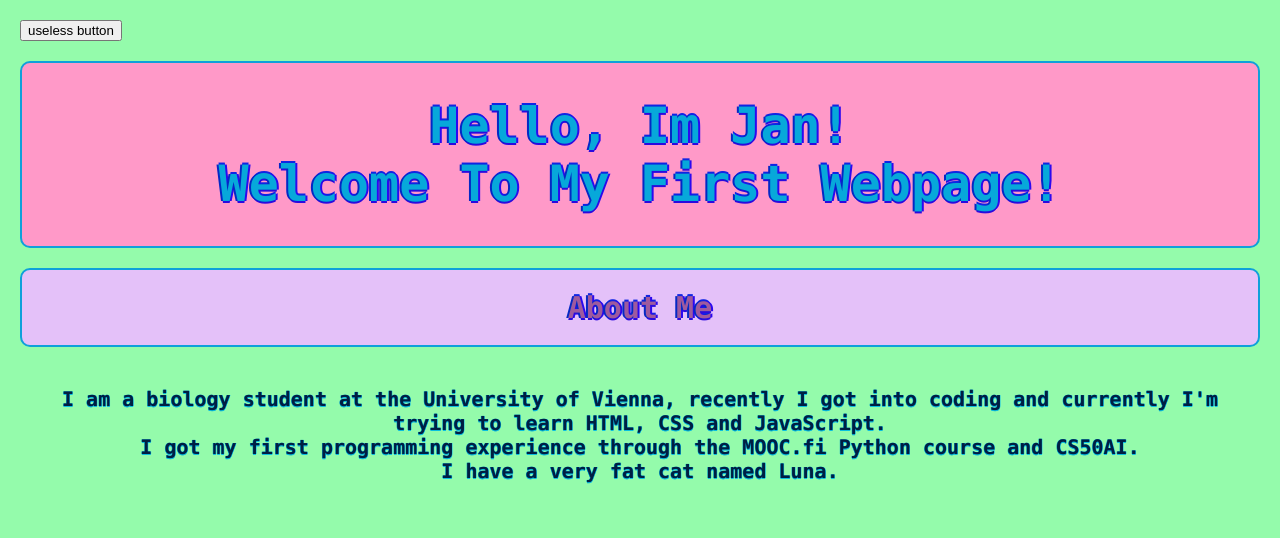
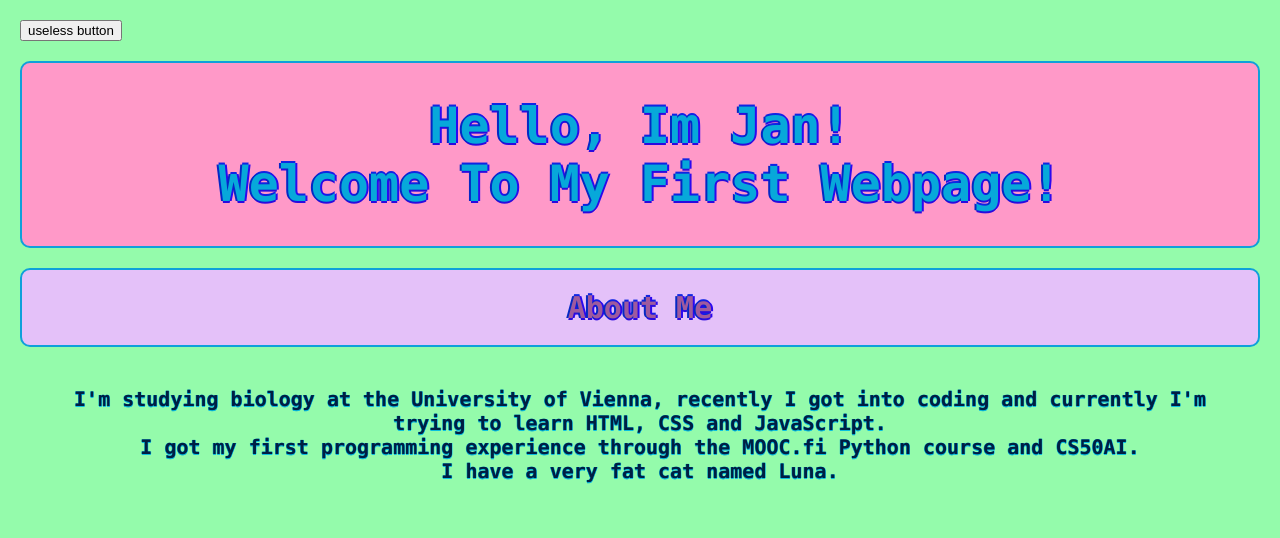
Before and after one commit to Mangokyou/LearningProgramming, a plain HTML site: page index.html in a window 1280 px wide. Shown: the top 538 px of the page. Drawn offline with Linux system fonts and the light colour scheme.

Commit message:
Update index.html

```diff
--- a/index.html
+++ b/index.html
@@ -22,7 +22,7 @@
 
 
         <h4>
-            I am a biology student at the University of Vienna, recently I got into coding and currently I'm trying to learn HTML, CSS and JavaScript.<br>
+            I'm studying biology at the University of Vienna, recently I got into coding and currently I'm trying to learn HTML, CSS and JavaScript.<br>
             I got my first programming experience through the MOOC.fi Python course and CS50AI. <br>
             I have a very fat cat named Luna.
         </h4>
```
